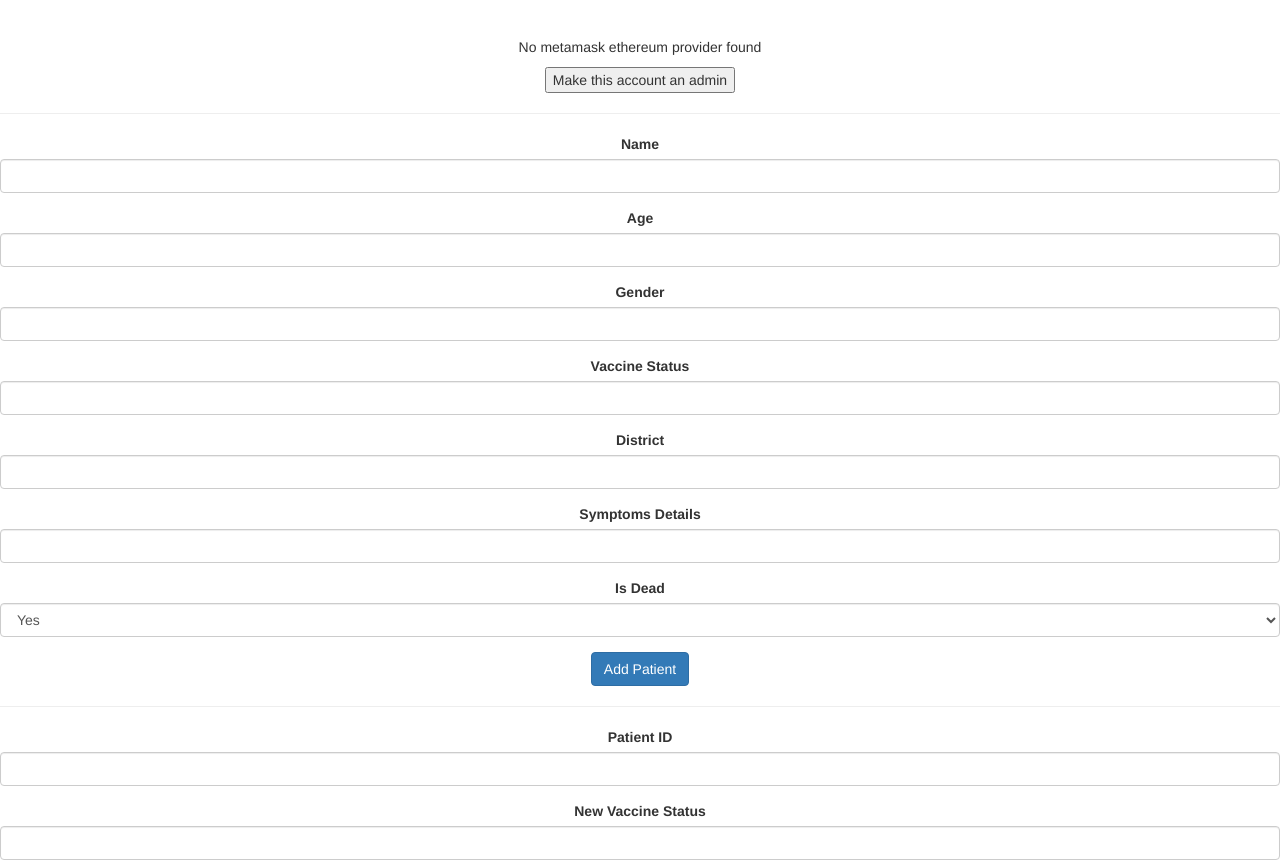
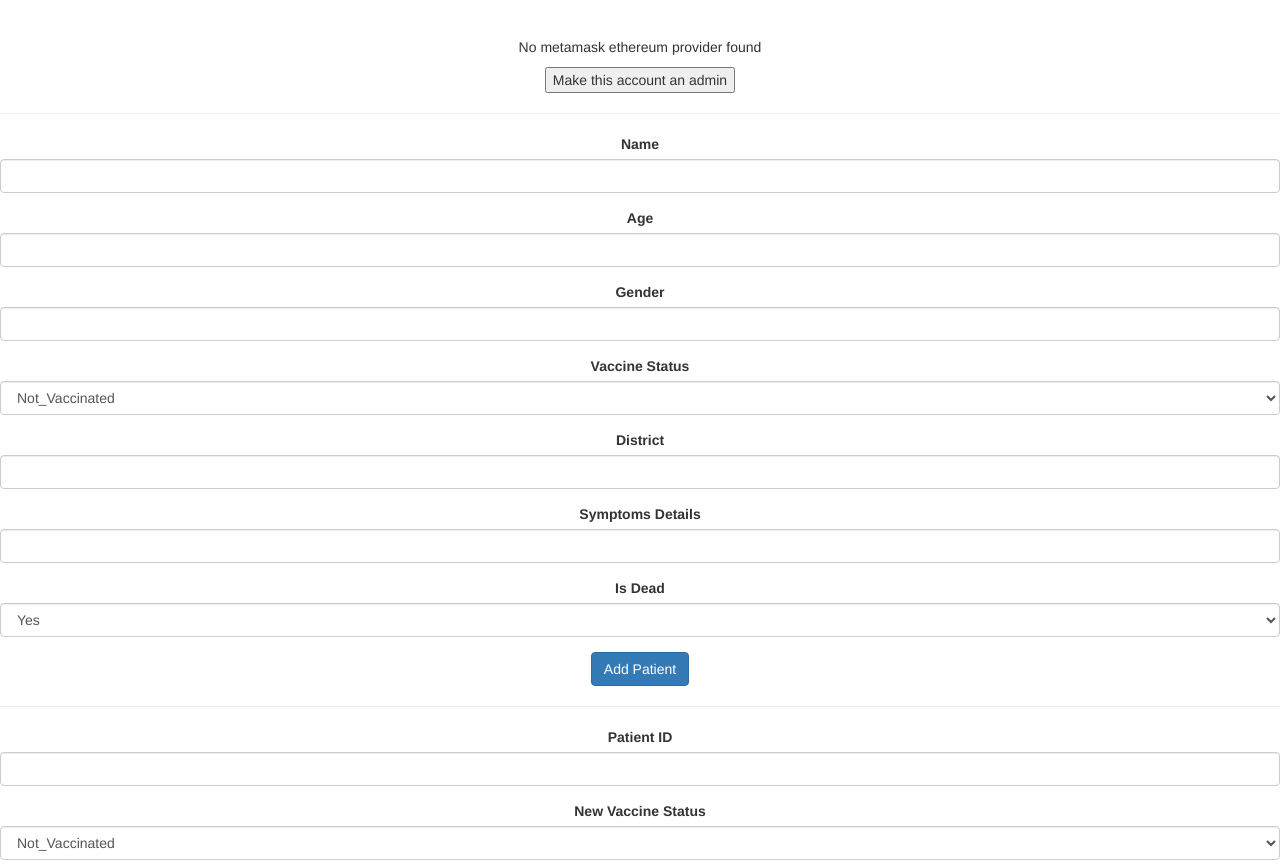
Before and after one commit to Tazrian08/446, a website: page src/index.html in a window 1280 px wide. Shown: the part 84-952 px from the top of the page. Drawn offline with nearby package versions, Linux system fonts and the light colour scheme; files whose address does not match are found by name.

Commit message:
UpdateForm 4

```diff
--- a/src/index.html
+++ b/src/index.html
@@ -77,10 +77,19 @@
     <label for="genderInput">Gender</label>
     <input type="text" class="form-control" id="genderInput" required>
   </div>
-  <div class="form-group">
+<!-- <div class="form-group">
     <label for="vaccineStatusInput">Vaccine Status</label>
     <input type="text" class="form-control" id="vaccineStatusInput" required>
+  </div>  -->
+ <div class="form-group">
+    <label for="vaccineStatusInput">Vaccine Status</label>
+    <select class="form-control" id="vaccineStatusInput" required>
+      <option value="not_vaccinated">Not_Vaccinated</option>
+      <option value="one_dose">One Dose</option>
+      <option value="two_dose">Two Dose</option>
+    </select>
   </div>
+
   <div class="form-group">
     <label for="districtInput">District</label>
     <input type="text" class="form-control" id="districtInput" required>
@@ -109,9 +118,17 @@
     <label for="updateVaccineId">Patient ID</label>
     <input type="number" class="form-control" id="updateVaccineId" required>
   </div>
-  <div class="form-group">
+<!--iv class="form-group">
     <label for="updateVaccineStatus">New Vaccine Status</label>
     <input type="text" class="form-control" id="updateVaccineStatus" required>
+  </div> -->
+ <div class="form-group">
+    <label for="updateVaccineStatus">New Vaccine Status</label>
+    <select class="form-control" id="updateVaccineStatus" required>
+      <option value="not_vaccinated">Not_Vaccinated</option>
+      <option value="one_dose">One Dose</option>
+      <option value="two_dose">Two Dose</option>
+    </select>
   </div>
   <button type="submit" class="btn btn-primary">Update Vaccine Status</button>
   <hr />
```
